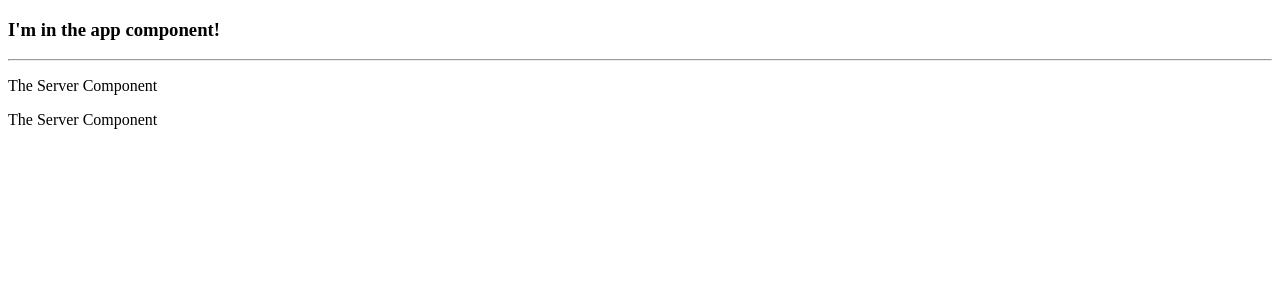
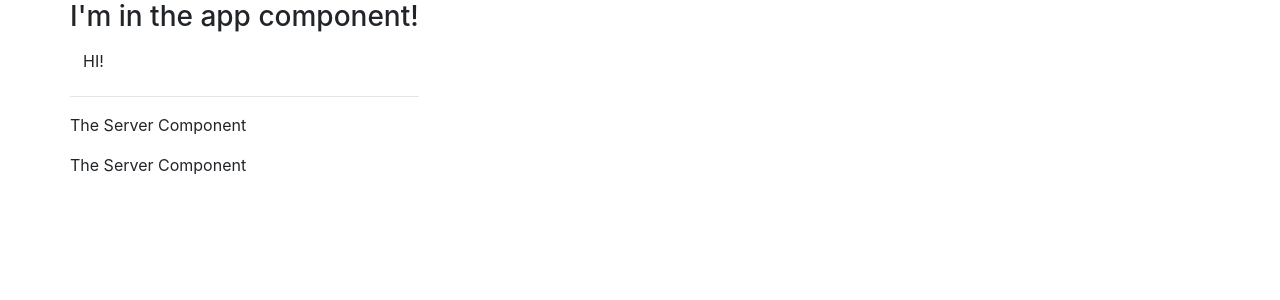
Before and after one commit to ganto1812/firstAngular, an Angular app: page / in a window 1280 px wide. Shown: the top 300 px of the page. Built offline with nearby package versions, Linux system fonts and the light colour scheme.

Commit message:
Added bootstrap, jquery and popper

```diff
--- a/angular.json
+++ b/angular.json
@@ -24,9 +24,14 @@
               "src/assets"
             ],
             "styles": [
+              "node_modules/bootstrap/dist/css/bootstrap.min.css",
               "src/styles.css"
             ],
-            "scripts": []
+            "scripts": [
+              "node_modules/jquery/dist/jquery.min.js",
+              "node_modules/popper.js/dist/popper.min.js",
+              "node_modules/bootstrap/dist/js/bootstrap.min.js"
+            ]
           },
           "configurations": {
             "production": {
--- a/package.json
+++ b/package.json
@@ -19,6 +19,9 @@
     "@angular/platform-browser": "~8.2.9",
     "@angular/platform-browser-dynamic": "~8.2.9",
     "@angular/router": "~8.2.9",
+    "bootstrap": "^4.3.1",
+    "jquery": "^3.4.1",
+    "popper.js": "^1.16.0",
     "rxjs": "~6.4.0",
     "tslib": "^1.10.0",
     "zone.js": "~0.9.1"
--- a/src/app/app.component.html
+++ b/src/app/app.component.html
@@ -1,3 +1,10 @@
-<h3>I'm in the app component!</h3>
-<hr>
-<app-servers></app-servers>
+<div class="container">
+	<div class="row">
+		<div class="col-xs-12">
+			<h3>I'm in the app component!</h3>
+			<button class="btn">HI!</button>
+			<hr>
+			<app-servers></app-servers>
+		</div>
+	</div>
+</div>
```
Also changed, not shown: 1 other file (tests, documents, lock files or other folders).
